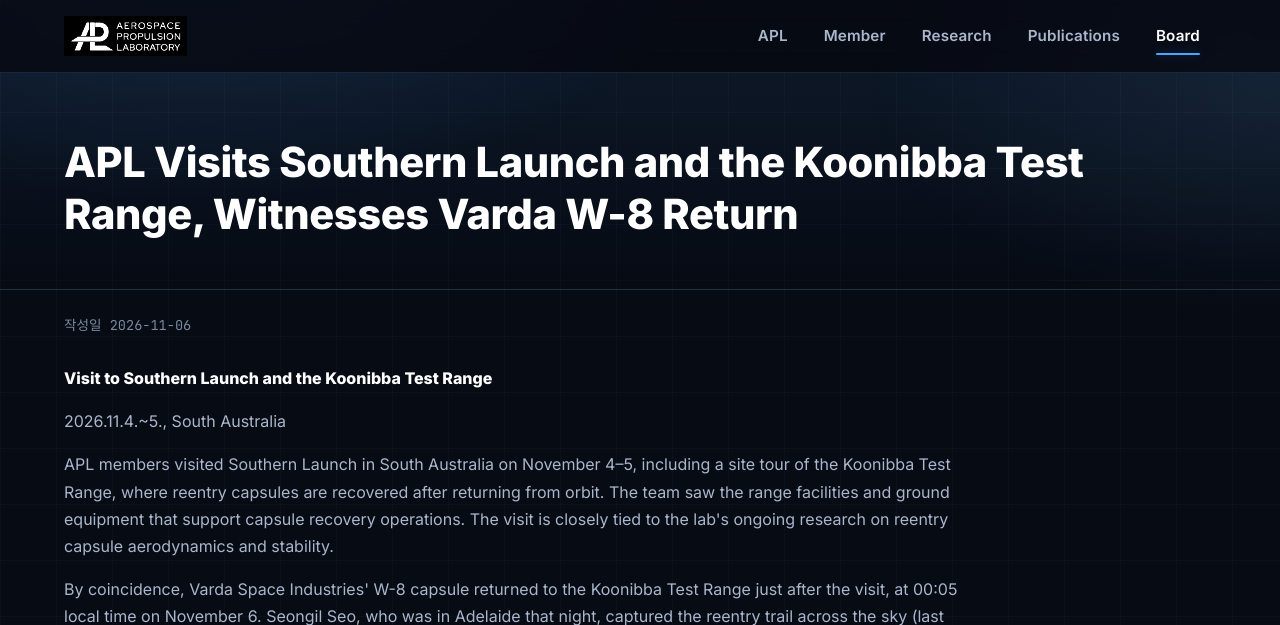
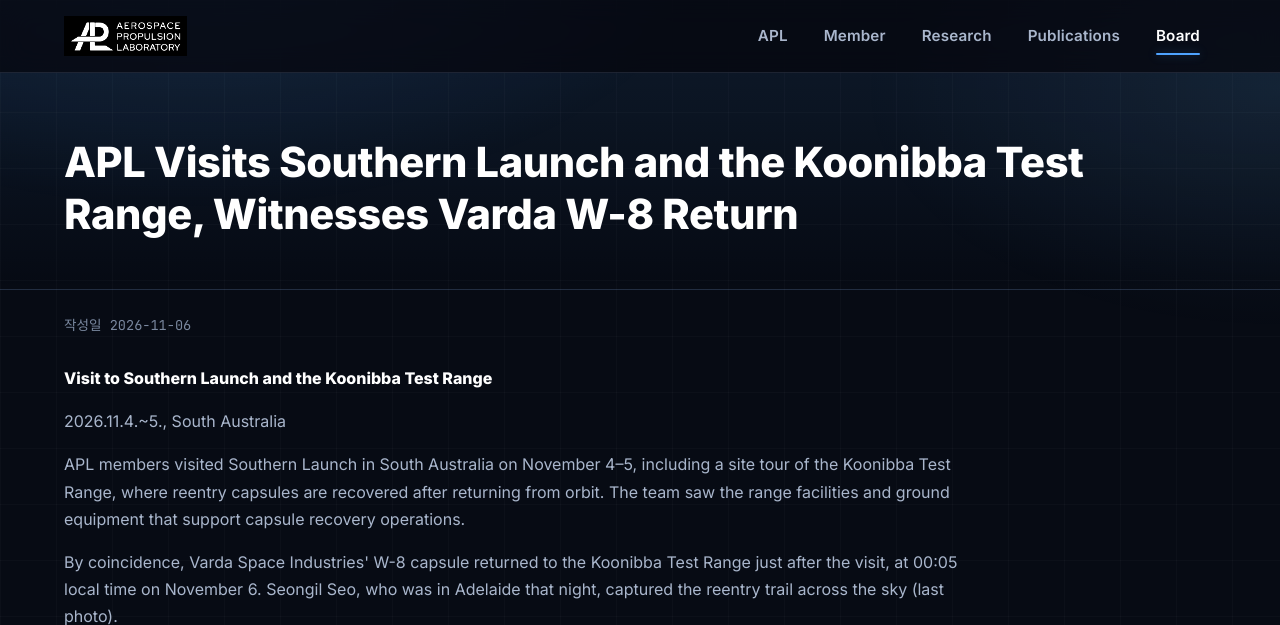
Before and after one commit to aerospace-propulsion/apl-site-github, a Jekyll site: the page built from _posts/2026-11-06-southern-launch-koonibba-visit.md, in a window 1280 px wide and 900 px high, cut to the strip 0-625 px from the top of the window. Built offline with Jekyll 4.4.1, drawn with Linux system fonts in a browser that asks for light colours.

Commit message:
Trim Southern Launch post
Co-Authored-By: Claude Opus 5.5 <noreply@anthropic.com>
Claude-Session: https://claude.ai/code/session_01QhYTQoyz2gUEub3rTnSpzK

```diff
--- a/_posts/2026-11-06-southern-launch-koonibba-visit.md
+++ b/_posts/2026-11-06-southern-launch-koonibba-visit.md
@@ -6,7 +6,7 @@ thumb: /assets/img/uploads/2026/11/southern-launch-2026-05.jpg
 
 <p><strong>Visit to Southern Launch and the Koonibba Test Range</strong></p>
 <p>2026.11.4.~5., South Australia</p>
-<p>APL members visited Southern Launch in South Australia on November 4–5, including a site tour of the Koonibba Test Range, where reentry capsules are recovered after returning from orbit. The team saw the range facilities and ground equipment that support capsule recovery operations. The visit is closely tied to the lab's ongoing research on reentry capsule aerodynamics and stability.</p>
+<p>APL members visited Southern Launch in South Australia on November 4–5, including a site tour of the Koonibba Test Range, where reentry capsules are recovered after returning from orbit. The team saw the range facilities and ground equipment that support capsule recovery operations.</p>
 <p>By coincidence, Varda Space Industries' W-8 capsule returned to the Koonibba Test Range just after the visit, at 00:05 local time on November 6. Seongil Seo, who was in Adelaide that night, captured the reentry trail across the sky (last photo).</p>
 <img loading="lazy" src="{{ site.baseurl }}/assets/img/uploads/2026/11/southern-launch-2026-01.jpg" alt="">
 <img loading="lazy" src="{{ site.baseurl }}/assets/img/uploads/2026/11/southern-launch-2026-02.jpg" alt="">
```
